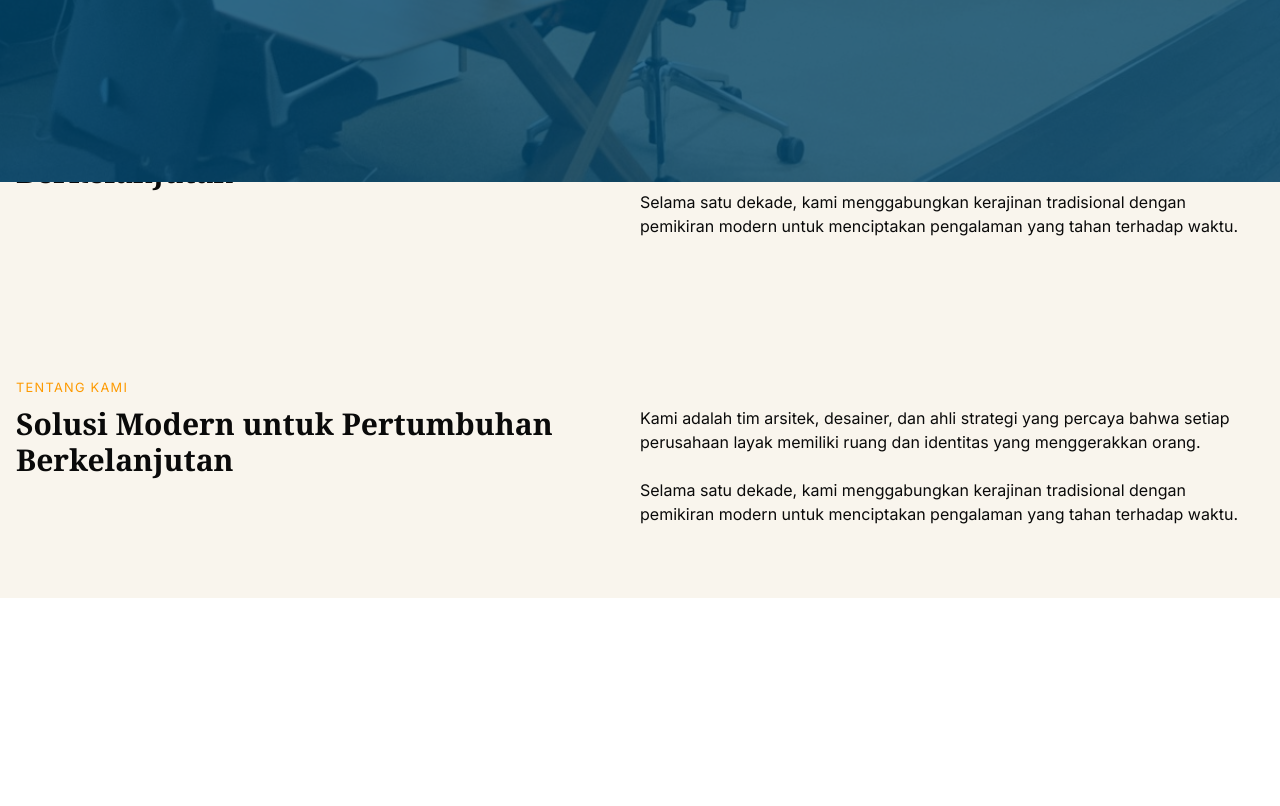
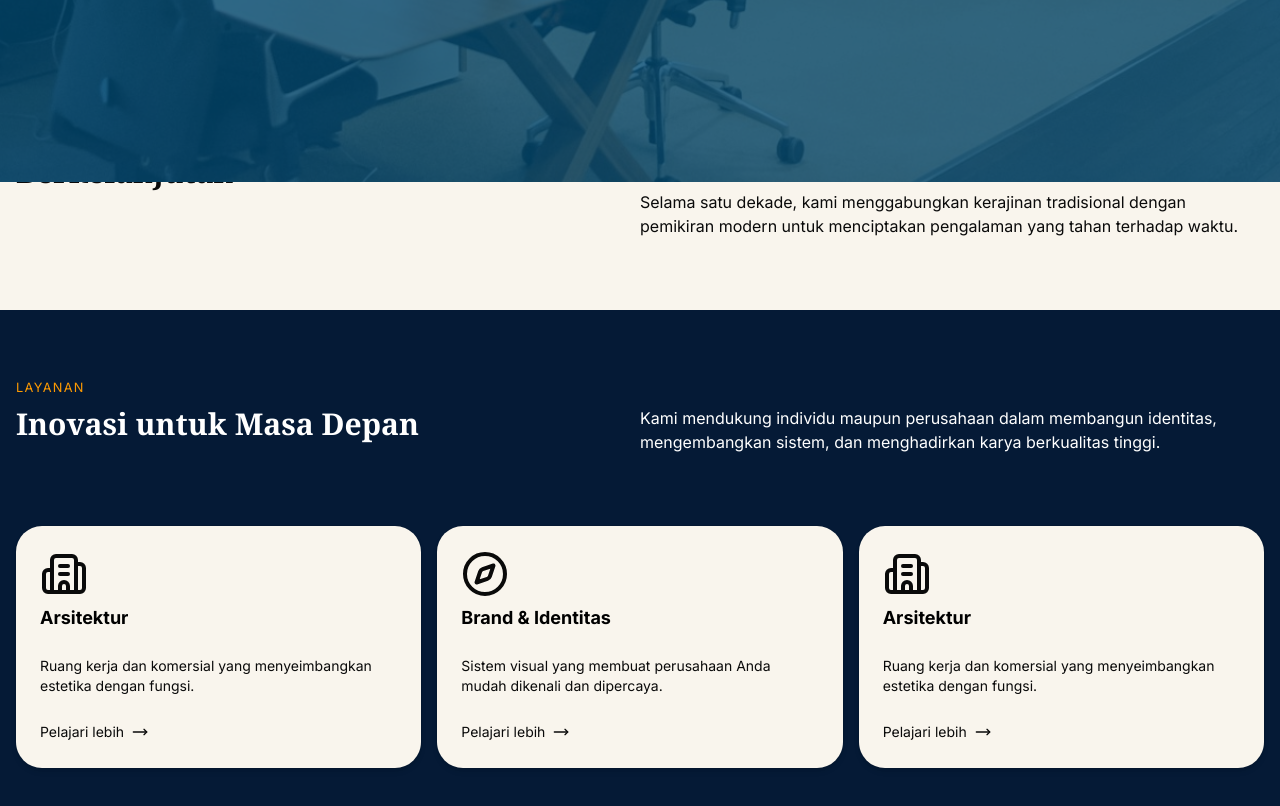
Before and after one commit to codewithpandu/lumens, a Next.js app: page / in a window 1280 px wide. Shown: the part 778-1584 px from the top of the page. Before the commit the page ends 1376 px from the top, so only its background shows below. Built offline with nearby package versions, Linux system fonts and the light colour scheme; a web font is replaced by a local one.

Commit message:
add: service section

```diff
--- a/src/app/globals.css
+++ b/src/app/globals.css
@@ -48,6 +48,7 @@
   --radius-3xl: calc(var(--radius) * 2.2);
   --radius-4xl: calc(var(--radius) * 2.6);
   --font-trocchi: "Trocchi", serif;
+  --color-my-primary: oklch(0.2192 0.0613 256.21);
   --color-my-secondary: oklch(0.971 0.0114 84.58);
 }
 
--- a/src/app/page.tsx
+++ b/src/app/page.tsx
@@ -3,7 +3,16 @@
 import HeroImage from "../../public/img/hero.jpg";
 import Image from "next/image";
 import AppSection from "@/components/AppSection";
-import { MoveRight } from "lucide-react";
+import { Building2, Compass, MoveRight } from "lucide-react";
+import {
+  Card,
+  CardContent,
+  CardDescription,
+  CardFooter,
+  CardHeader,
+  CardTitle,
+} from "@/components/ui/card";
+import Link from "next/link";
 
 export default function Home() {
   return (
@@ -78,22 +87,96 @@
         </div>
       </AppSection>
 
-      <AppSection id="about" className="bg-my-secondary py-16 px-4 ">
-        <small className="text-amber-500 tracking-widest">TENTANG KAMI</small>
-        <div className="md:flex py-2 space-y-2">
+      <AppSection id="service" className="bg-my-primary py-16 px-4 ">
+        <small className="text-amber-500 tracking-widest">LAYANAN</small>
+        <div className="md:flex py-2 space-y-2 text-white">
           <h2 className="font-serif font-bold text-3xl md:w-1/2">
-            Solusi Modern untuk Pertumbuhan Berkelanjutan
+            Inovasi untuk Masa Depan
           </h2>
           <p className="md:w-1/2">
-            Kami adalah tim arsitek, desainer, dan ahli strategi yang percaya
-            bahwa setiap perusahaan layak memiliki ruang dan identitas yang
-            menggerakkan orang.
-            <br />
-            <br />
-            Selama satu dekade, kami menggabungkan kerajinan tradisional dengan
-            pemikiran modern untuk menciptakan pengalaman yang tahan terhadap
-            waktu.
+            Kami mendukung individu maupun perusahaan dalam membangun identitas,
+            mengembangkan sistem, dan menghadirkan karya berkualitas tinggi.
           </p>
+        </div>
+        <div className="py-16 flex flex-col lg:flex-row gap-4">
+          <div className="w-full lg:max-w-md">
+            <Card className="bg-my-secondary">
+              <CardHeader>
+                <CardTitle>
+                  <Building2 className="size-12" />
+                </CardTitle>
+                <CardDescription className="font-bold text-lg text-black">
+                  Arsitektur
+                </CardDescription>
+              </CardHeader>
+              <CardContent>
+                <p>
+                  Ruang kerja dan komersial yang menyeimbangkan estetika dengan
+                  fungsi.
+                </p>
+              </CardContent>
+              <CardFooter>
+                <Link
+                  href="#"
+                  className="flex items-center gap-2 hover:text-amber-500"
+                >
+                  Pelajari lebih <MoveRight className="w-4" />
+                </Link>
+              </CardFooter>
+            </Card>
+          </div>
+          <div className="w-full lg:max-w-md">
+            <Card className="bg-my-secondary">
+              <CardHeader>
+                <CardTitle>
+                  <Compass className="size-12" />
+                </CardTitle>
+                <CardDescription className="font-bold text-lg text-black">
+                  Brand & Identitas
+                </CardDescription>
+              </CardHeader>
+              <CardContent>
+                <p>
+                  Sistem visual yang membuat perusahaan Anda mudah dikenali dan
+                  dipercaya.
+                </p>
+              </CardContent>
+              <CardFooter>
+                <Link
+                  href="#"
+                  className="flex items-center gap-2 hover:text-amber-500"
+                >
+                  Pelajari lebih <MoveRight className="w-4" />
+                </Link>
+              </CardFooter>
+            </Card>
+          </div>
+          <div className="w-full lg:max-w-md">
+            <Card className="bg-my-secondary">
+              <CardHeader>
+                <CardTitle>
+                  <Building2 className="size-12" />
+                </CardTitle>
+                <CardDescription className="font-bold text-lg text-black">
+                  Arsitektur
+                </CardDescription>
+              </CardHeader>
+              <CardContent>
+                <p>
+                  Ruang kerja dan komersial yang menyeimbangkan estetika dengan
+                  fungsi.
+                </p>
+              </CardContent>
+              <CardFooter>
+                <Link
+                  href="#"
+                  className="flex items-center gap-2 hover:text-amber-500"
+                >
+                  Pelajari lebih <MoveRight className="w-4" />
+                </Link>
+              </CardFooter>
+            </Card>
+          </div>
         </div>
       </AppSection>
     </div>
--- /dev/null
+++ b/src/components/ui/card.tsx
@@ -0,0 +1,100 @@
+import * as React from "react"
+
+import { cn } from "@/lib/utils"
+
+function Card({
+  className,
+  size = "default",
+  ...props
+}: React.ComponentProps<"div"> & { size?: "default" | "sm" }) {
+  return (
+    <div
+      data-slot="card"
+      data-size={size}
+      className={cn(
+        "group/card flex flex-col gap-6 overflow-hidden rounded-4xl bg-card py-6 text-sm text-card-foreground shadow-md ring-1 ring-foreground/5 has-[>img:first-child]:pt-0 data-[size=sm]:gap-4 data-[size=sm]:py-4 dark:ring-foreground/10 *:[img:first-child]:rounded-t-4xl *:[img:last-child]:rounded-b-4xl",
+        className
+      )}
+      {...props}
+    />
+  )
+}
+
+function CardHeader({ className, ...props }: React.ComponentProps<"div">) {
+  return (
+    <div
+      data-slot="card-header"
+      className={cn(
+        "group/card-header @container/card-header grid auto-rows-min items-start gap-1.5 rounded-t-4xl px-6 group-data-[size=sm]/card:px-4 has-data-[slot=card-action]:grid-cols-[1fr_auto] has-data-[slot=card-description]:grid-rows-[auto_auto] [.border-b]:pb-6 group-data-[size=sm]/card:[.border-b]:pb-4",
+        className
+      )}
+      {...props}
+    />
+  )
+}
+
+function CardTitle({ className, ...props }: React.ComponentProps<"div">) {
+  return (
+    <div
+      data-slot="card-title"
+      className={cn("font-heading text-base font-medium", className)}
+      {...props}
+    />
+  )
+}
+
+function CardDescription({ className, ...props }: React.ComponentProps<"div">) {
+  return (
+    <div
+      data-slot="card-description"
+      className={cn("text-sm text-muted-foreground", className)}
+      {...props}
+    />
+  )
+}
+
+function CardAction({ className, ...props }: React.ComponentProps<"div">) {
+  return (
+    <div
+      data-slot="card-action"
+      className={cn(
+        "col-start-2 row-span-2 row-start-1 self-start justify-self-end",
+        className
+      )}
+      {...props}
+    />
+  )
+}
+
+function CardContent({ className, ...props }: React.ComponentProps<"div">) {
+  return (
+    <div
+      data-slot="card-content"
+      className={cn("px-6 group-data-[size=sm]/card:px-4", className)}
+      {...props}
+    />
+  )
+}
+
+function CardFooter({ className, ...props }: React.ComponentProps<"div">) {
+  return (
+    <div
+      data-slot="card-footer"
+      className={cn(
+        "flex items-center rounded-b-4xl px-6 group-data-[size=sm]/card:px-4 [.border-t]:pt-6 group-data-[size=sm]/card:[.border-t]:pt-4",
+        className
+      )}
+      {...props}
+    />
+  )
+}
+
+export {
+  Card,
+  CardHeader,
+  CardFooter,
+  CardTitle,
+  CardAction,
+  CardDescription,
+  CardContent,
+}
```
